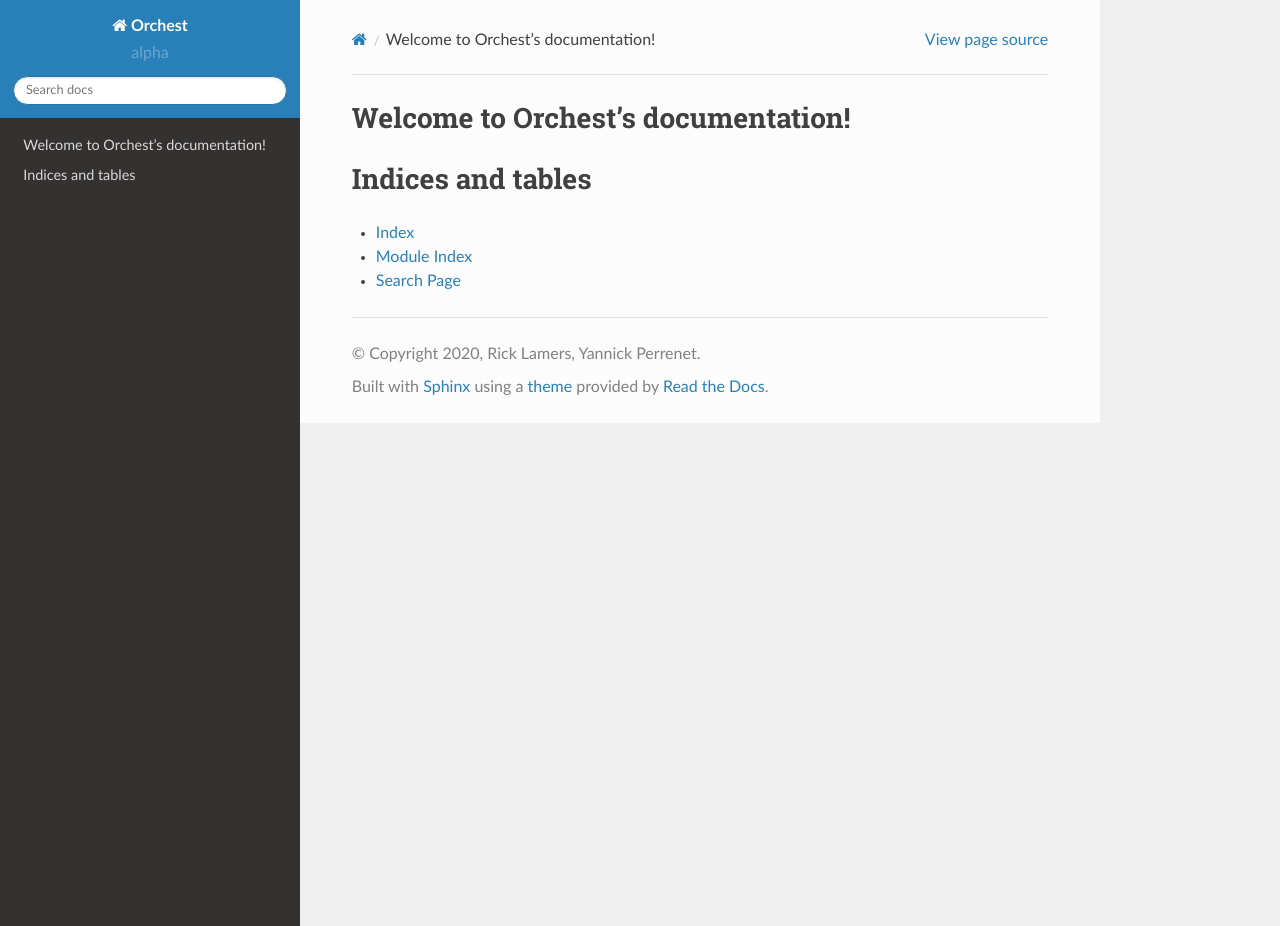
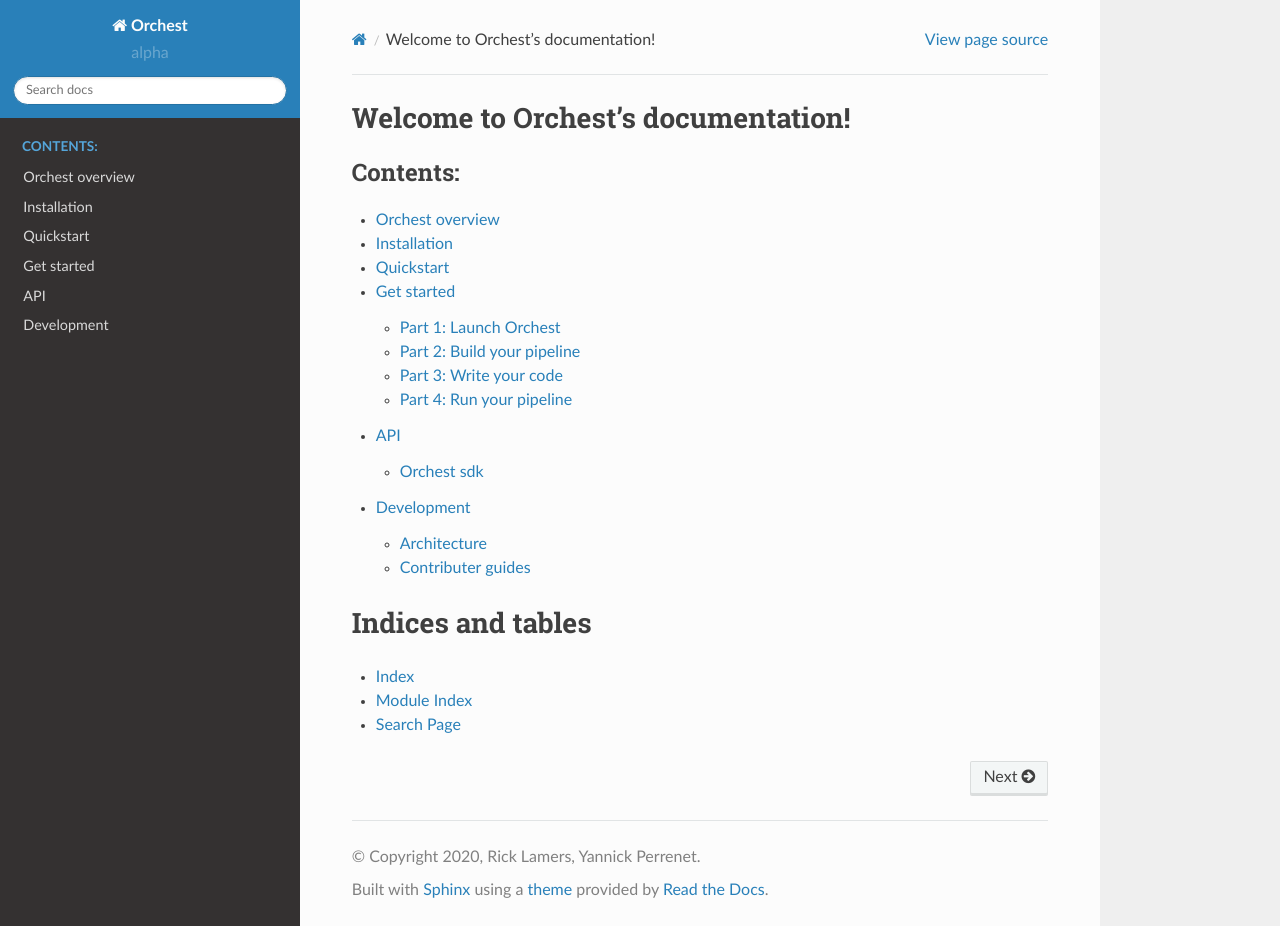
Before and after one commit to ReactExpert918/orchest, a Sphinx documentation site: the page built from docs/source/index.rst, in a window 1280 px wide and 926 px high. Built offline with Sphinx 7.4.7 and the Read the Docs theme 2.0.0, drawn with Linux system fonts in a browser that asks for light colours.

Commit message:
Add structure idea for docs

```diff
--- /dev/null
+++ b/docs/source/api/index.rst
@@ -0,0 +1,10 @@
+API
+===
+
+.. toctree::
+   :maxdepth: 2
+   :caption: Contents:
+
+   orchest_sdk
+
+INFO
--- /dev/null
+++ b/docs/source/api/orchest_sdk.rst
@@ -0,0 +1,4 @@
+Orchest sdk
+===========
+
+Info
--- a/docs/source/conf.py
+++ b/docs/source/conf.py
@@ -28,6 +28,8 @@
 
 # -- General configuration ---------------------------------------------------
 
+master_doc = 'index'
+
 # Add any Sphinx extension module names here, as strings. They can be
 # extensions coming with Sphinx (named 'sphinx.ext.*') or your custom
 # ones.
--- /dev/null
+++ b/docs/source/development/architecture.rst
@@ -0,0 +1,2 @@
+Architecture
+============
--- /dev/null
+++ b/docs/source/development/contributer_guides.rst
@@ -0,0 +1,2 @@
+Contributer guides
+==================
--- /dev/null
+++ b/docs/source/development/index.rst
@@ -0,0 +1,11 @@
+Development
+===========
+
+.. toctree::
+   :maxdepth: 2
+   :caption: Contents:
+
+   architecture
+   contributer_guides
+
+Info
--- /dev/null
+++ b/docs/source/get_started/index.rst
@@ -0,0 +1,13 @@
+Get started
+===========
+
+.. toctree::
+   :maxdepth: 2
+   :caption: Contents:
+
+   part_1
+   part_2
+   part_3
+   part_4
+
+Info
--- /dev/null
+++ b/docs/source/get_started/part_1.rst
@@ -0,0 +1,4 @@
+Part 1: Launch Orchest
+======================
+
+Some info
--- /dev/null
+++ b/docs/source/get_started/part_2.rst
@@ -0,0 +1,2 @@
+Part 2: Build your pipeline
+===========================
--- /dev/null
+++ b/docs/source/get_started/part_3.rst
@@ -0,0 +1,2 @@
+Part 3: Write your code
+=======================
--- /dev/null
+++ b/docs/source/get_started/part_4.rst
@@ -0,0 +1,2 @@
+Part 4: Run your pipeline
+=========================
--- a/docs/source/index.rst
+++ b/docs/source/index.rst
@@ -10,6 +10,14 @@
    :maxdepth: 2
    :caption: Contents:
 
+   orchest_overview
+   installation
+   quickstart
+   get_started/index
+   api/index
+   development/index
+
+
 
 
 Indices and tables
--- /dev/null
+++ b/docs/source/installation.rst
@@ -0,0 +1,4 @@
+Installation
+============
+
+Some info
--- /dev/null
+++ b/docs/source/orchest_overview.rst
@@ -0,0 +1,4 @@
+Orchest overview
+================
+
+Some info
--- /dev/null
+++ b/docs/source/quickstart.rst
@@ -0,0 +1,5 @@
+Quickstart
+==========
+
+
+Info
```
Also changed, not shown: other parts of docs/source/index.rst (+1 -1 lines).
